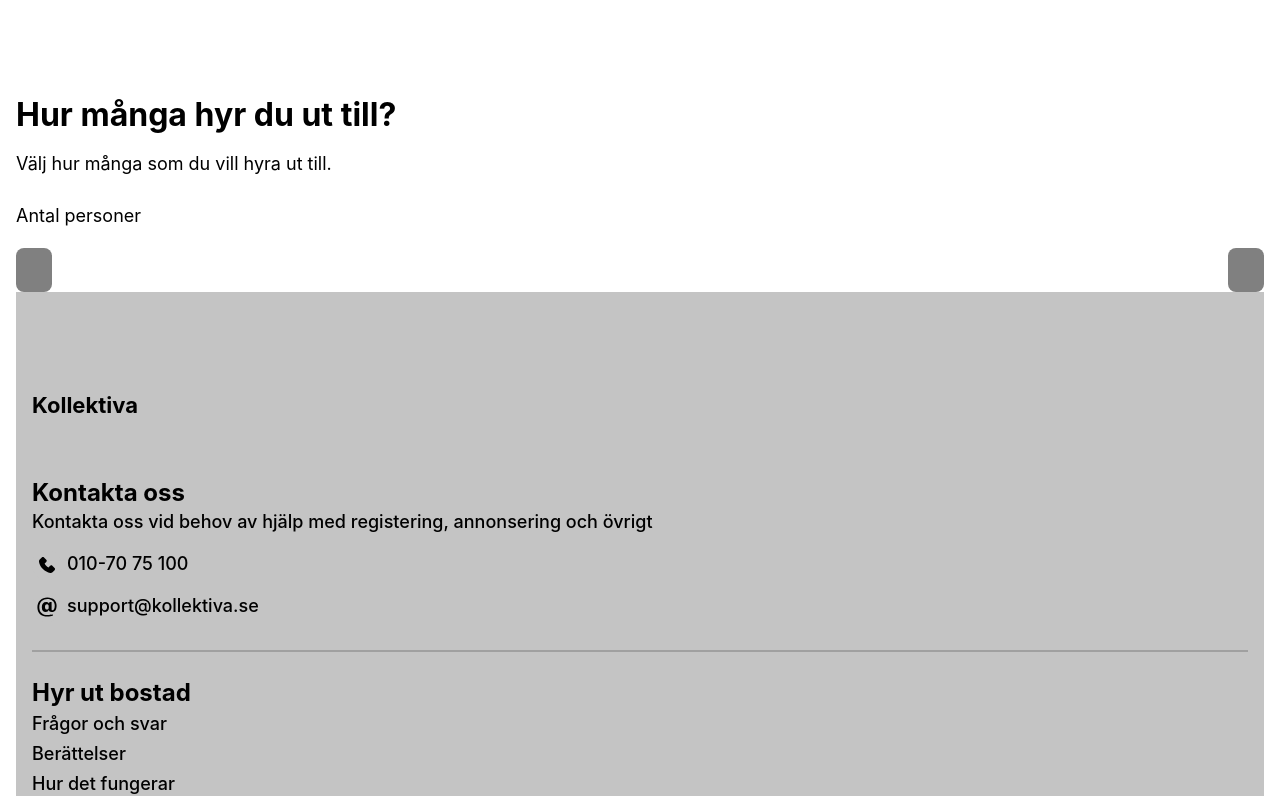
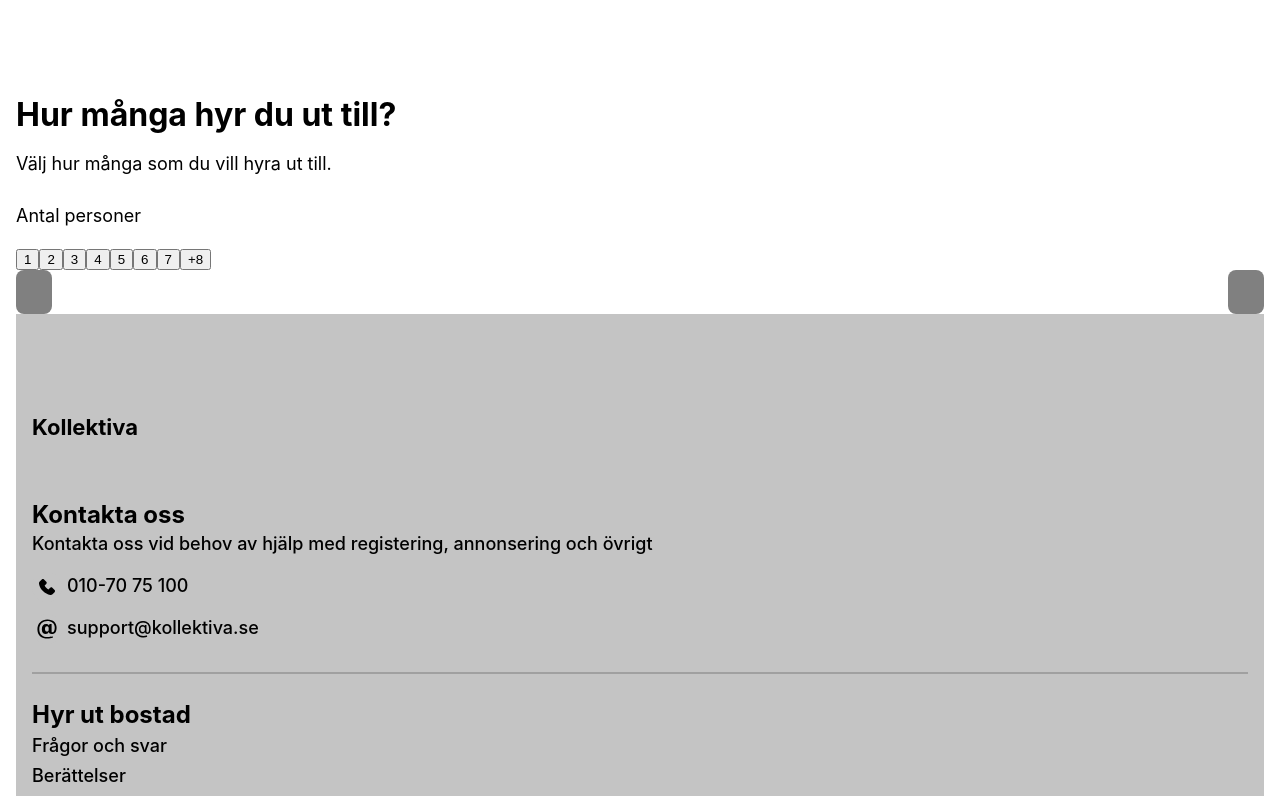
Before and after one commit to JennAnd/kollektiva2.0, a React (Create React App) app: page /number-of-people in a window 1280 px wide. Shown: the top 796 px of the page. Built offline with nearby package versions, Linux system fonts and the light colour scheme.

Commit message:
Add button as option

```diff
--- a/src/pages/NumberOfPeople/NumberOfPeople.js
+++ b/src/pages/NumberOfPeople/NumberOfPeople.js
@@ -11,6 +11,16 @@ const NumberOfPeoplePage = (props) => {
       <p className={styles.text}>Välj hur många som du vill hyra ut till.</p>
       <p className={styles.text}>Antal personer</p>
 
+      <div className={styles.container}>
+        <button className={styles.boxStart}>1</button>
+        <button className={styles.box}>2</button>
+        <button className={styles.box}>3</button>
+        <button className={styles.box}>4</button>
+        <button className={styles.box}>5</button>
+        <button className={styles.box}>6</button>
+        <button className={styles.box}>7</button>
+        <button className={styles.boxEnd}>+8</button>
+      </div>
       <div className={styles.pageNavigation}>
         <Button
           handleClick={() => navigate("/form-of-housing")}
```
